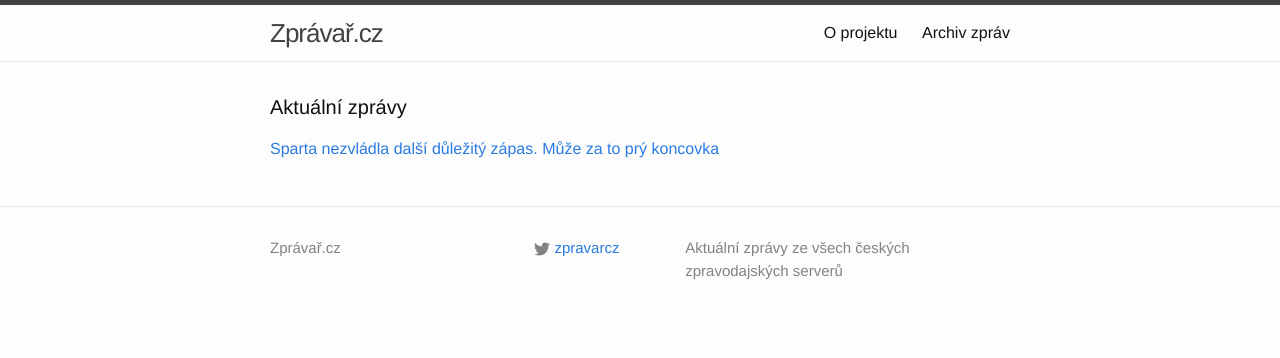
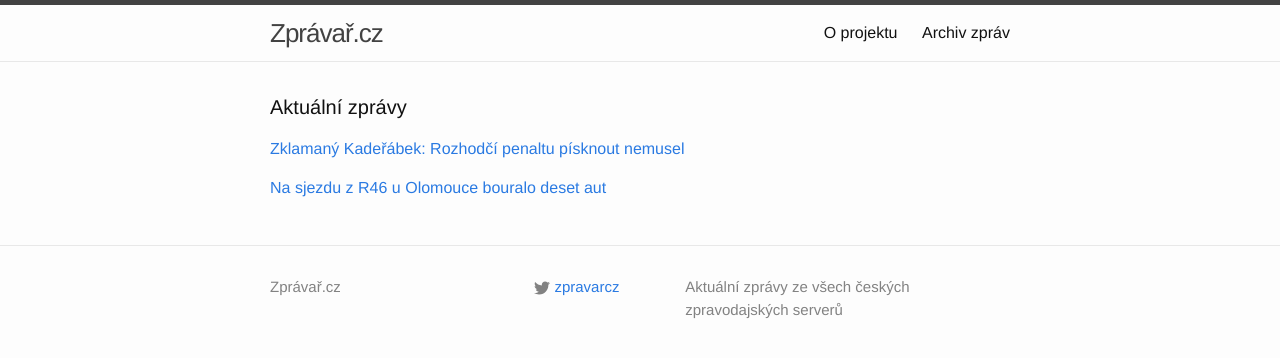
Before and after one commit to adliska/zpravar, a Jekyll site: the page built from index.html, in a window 1280 px wide. Shown: the top 358 px of the page. Built offline with Jekyll 4.4.1, drawn with Linux system fonts in a browser that asks for light colours.

Commit message:
zpravar news update

```diff
--- a/index.html
+++ b/index.html
@@ -5,9 +5,10 @@ layout: default
 <div class="home">
     <h1 class="page-heading">Aktuální zprávy</h1>
 
-<p><a href="javascript:;" onclick="toggle_visibility('zpravy0')">Sparta nezvládla další důležitý zápas. Může za to prý koncovka</a></p>
+<p><a href="javascript:;" onclick="toggle_visibility('zpravy0')">Zklamaný Kadeřábek: Rozhodčí penaltu písknout nemusel</a></p>
 <div id="zpravy0" style="display:none">
 <ul>
+<li><a href=http://sport.aktualne.cz/zklamany-kaderabek-rozhodci-penaltu-pisknout-nemusel/r~0aa7bfe881c511e49bec0025900fea04/>Zklamaný Kadeřábek: Rozhodčí penaltu písknout nemusel - sport.aktualne.cz</a></li>
 <li><a href=http://www.tyden.cz/rubriky/sport/fotbal/evropske-pohary/sparta-nezvladla-dalsi-dulezity-zapas-muze-za-to-pry-koncovka_327041.html>Sparta nezvládla další důležitý zápas. Může za to prý koncovka - www.tyden.cz</a></li>
 <li><a href=http://sport.aktualne.cz/lavicka-jsem-zklamany-ale-nebyl-to-neuspesny-podzim/r~94afbdea819211e4b5c5002590604f2e/>Lavička: Jsem zklamaný, ale nebyl to neúspěšný podzim - sport.aktualne.cz</a></li>
 <li><a href=http://www.sportovninoviny.cz/zpravy/husbauera-napadlo-ze-mozna-za-spartu-nastoupil-naposledy/1157930>Hušbauera napadlo, že možná za Spartu nastoupil naposledy - www.sportovninoviny.cz</a></li>
@@ -16,4 +17,12 @@ layout: default
 <li><a href=http://fotbal.idnes.cz/trener-fotbalove-sparty-po-porazce-v-bernu-f2h-/fot_pohary.aspx?c=A141212_003141_fot_pohary_tru>Odvedli jsme kus práce, podzim nebyl neúspěšný, řekl zklamaný Lavička - fotbal.idnes.cz</a></li>
 <li><a href=http://www.denik.cz/fotbal/co-ma-sparta-udelat-lavicka-tvrdi-nevim-ale-podzim-nebyl-neuspesny-20141212.html>Co má Sparta udělat? Lavička tvrdí: Nevím, ale podzim nebyl neúspěšný - www.denik.cz</a></li>
 </ul>
+</div><p><a href="javascript:;" onclick="toggle_visibility('zpravy1')">Na sjezdu z R46 u Olomouce bouralo deset aut</a></p>
+<div id="zpravy1" style="display:none">
+<ul>
+<li><a href=http://olomouc.idnes.cz/nehoda-r46-olomouc-0za-/olomouc-zpravy.aspx?c=A141212_065358_olomouc-zpravy_wlk>Na sjezdu z R46 u Olomouce bouralo deset aut - olomouc.idnes.cz</a></li>
+<li><a href=http://www.novinky.cz/krimi/356158-u-olomouce-bouralo-deset-aut.html>U Olomouce bouralo deset aut - www.novinky.cz</a></li>
+<li><a href=http://zpravy.aktualne.cz/regiony/olomoucky/silnici-r46-u-olomouce-uzavrela-nehoda-deseti-aut/r~bd4eba0881c411e490f70025900fea04/>Silnici R46 u Olomouce uzavřela nehoda deseti aut - zpravy.aktualne.cz</a></li>
+<li><a href=http://www.ceskenoviny.cz/zpravy/zpravy/silnici-r46-u-olomouce-zablokovala-hromadna-nehoda-deseti-aut/1157957>Silnici R46 u Olomouce zablokovala hromadná nehoda deseti aut - www.ceskenoviny.cz</a></li>
+</ul>
 </div></div>
```
